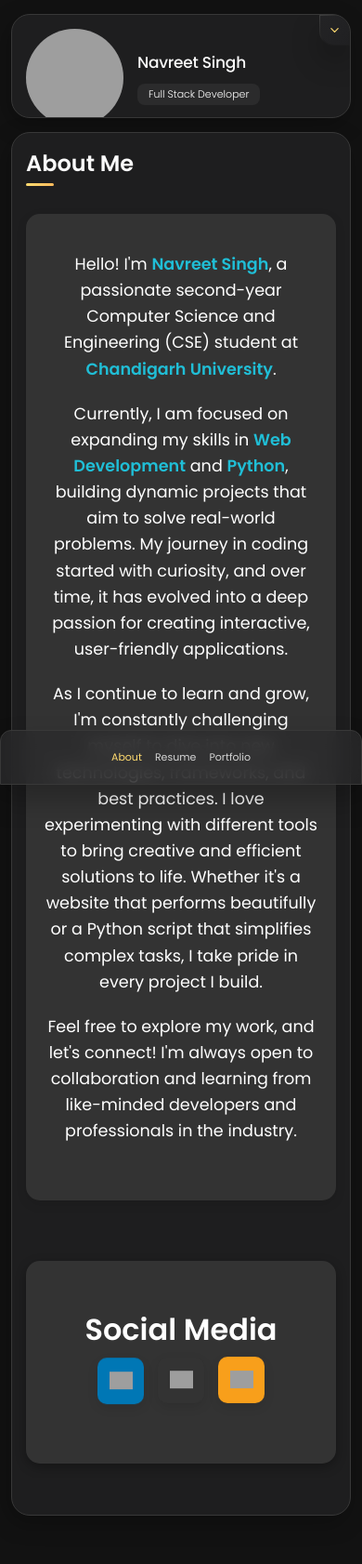
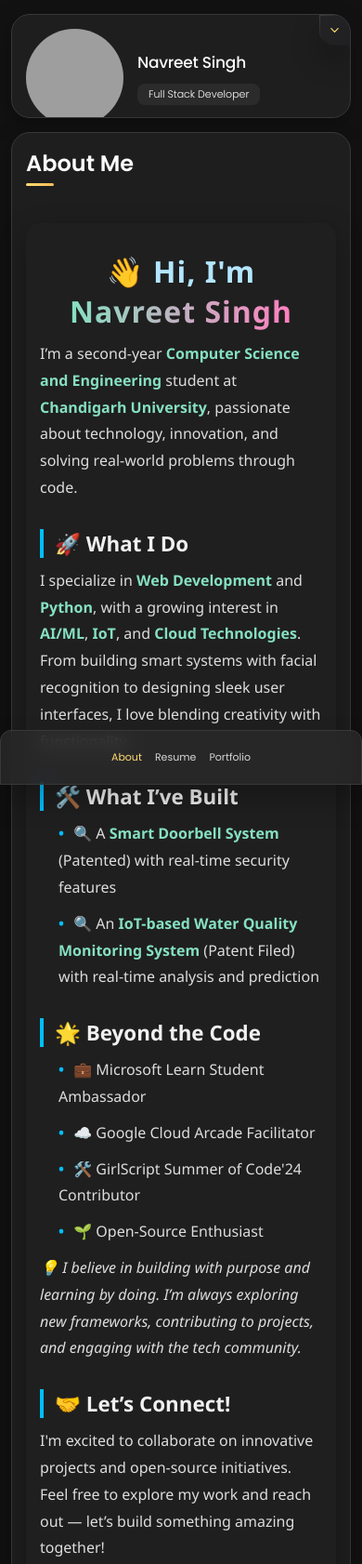
Before and after one commit to NavreetSingh13/NavreetSingh13.github.io, a website: page index.html in a window 390 px wide. Shown: the top 1682 px of the page at 93% size. Drawn offline with nearby package versions, Linux system fonts and the light colour scheme; some packages are replaced by stand-ins of ours; grey boxes are pictures that could not be loaded.

Commit message:
Changed About Me

```diff
--- a/index.html
+++ b/index.html
@@ -122,10 +122,40 @@
                     <h2 class="h2 article-title">About me</h2>
                 </header>
                 <section class="about-me">
-                    <p>Hello! I'm <strong>Navreet Singh</strong>, a passionate second-year Computer Science and Engineering (CSE) student at <strong>Chandigarh University</strong>.</p>
-                    <p>Currently, I am focused on expanding my skills in <strong>Web Development</strong> and <strong>Python</strong>, building dynamic projects that aim to solve real-world problems. My journey in coding started with curiosity, and over time, it has evolved into a deep passion for creating interactive, user-friendly applications.</p>
-                    <p>As I continue to learn and grow, I'm constantly challenging myself to dive into new technologies, frameworks, and best practices. I love experimenting with different tools to bring creative and efficient solutions to life. Whether it's a website that performs beautifully or a Python script that simplifies complex tasks, I take pride in every project I build.</p>
-                    <p>Feel free to explore my work, and let's connect! I'm always open to collaboration and learning from like-minded developers and professionals in the industry.</p>
+                    <div class="about-container">
+                        <h1 class="hero-heading">👋 Hi, I'm <span class="highlighted-name">Navreet Singh</span></h1>
+                        <p class="intro">
+                          I’m a second-year <strong>Computer Science and Engineering</strong> student at <strong>Chandigarh University</strong>, passionate about technology, innovation, and solving real-world problems through code.
+                        </p>
+
+                        <h2>🚀 What I Do</h2>
+                        <p>
+                          I specialize in <strong>Web Development</strong> and <strong>Python</strong>, with a growing interest in <strong>AI/ML</strong>, <strong>IoT</strong>, and <strong>Cloud Technologies</strong>. From building smart systems with facial recognition to designing sleek user interfaces, I love blending creativity with functionality.
+                        </p>
+
+                        <h2>🛠️ What I’ve Built</h2>
+                        <ul class="projects">
+                          <li>🔍 A <strong>Smart Doorbell System</strong> (Patented) with real-time security features</li>
+                          <li>🔍 An <strong>IoT-based Water Quality Monitoring System</strong> (Patent Filed) with real-time analysis and prediction</li>
+                        </ul>
+
+                        <h2>🌟 Beyond the Code</h2>
+                        <ul class="roles">
+                          <li>💼 Microsoft Learn Student Ambassador</li>
+                          <li>☁️ Google Cloud Arcade Facilitator</li>
+                          <li>🛠️ GirlScript Summer of Code'24 Contributor</li>
+                          <li>🌱 Open-Source Enthusiast</li>
+                        </ul>
+
+                        <p class="closing">
+                          💡 I believe in building with purpose and learning by doing. I’m always exploring new frameworks, contributing to projects, and engaging with the tech community.
+                        </p>
+
+                        <h2>🤝 Let’s Connect!</h2>
+                        <p>
+                          I'm excited to collaborate on innovative projects and open-source initiatives. Feel free to explore my work and reach out — let’s build something amazing together!
+                        </p>
+                      </div>
                 </section>
                 <br>
 
@@ -134,11 +164,17 @@
                 -->
 
                 <section class="service">
-                    <h3 class="h3 service-title">Social Media</h3>
+                    <h3 class="h3 service-title">Online Presence</h3>
                     <ul class="floating-social-row">
                         <li class="service-item">
                             <a href="https://www.linkedin.com/in/navreetsingh13" target="_blank" class="social-link linkedin">
                                 <img src="https://static.vecteezy.com/system/resources/previews/023/986/970/non_2x/linkedin-logo-linkedin-logo-transparent-linkedin-icon-transparent-free-free-png.png" alt="LinkedIn">
+                            </a>
+                        </li>
+                        <li class="service-item">
+                            <a href="https://mvp.microsoft.com/en-US/studentambassadors/profile/401bebea-30fa-4a28-834d-fd039bbcb48a
+                            " target="_blank" class="social-link MLSA">
+                                <img src="https://miro.medium.com/v2/resize:fit:1200/1*fMCdGCokXoh8CECCD7j9Og.png" alt="MLSA">
                             </a>
                         </li>
                         <li class="service-item">
@@ -224,17 +260,6 @@
                             <br>
                             <p class="timeline-text">
                                 Gained hands-on experience in project development within a practical and collaborative environment.
-                            </p>
-                        </li>
-                        <li class="timeline-item">
-                            <h4 class="h4 timeline-item-title">Python Programming Internship - CodSoft</h4>
-                            <span>2024</span>
-                            <p class="timeline-text">
-                                Completed a hands-on internship focused on Python programming and real-world applications.
-                            </p>
-                            <br>
-                            <p class="timeline-text">
-                                Gained practical experience in implementing Python concepts such as data structures, file handling, and basic algorithms.
                             </p>
                         </li>
                     </ol>
--- a/style.css
+++ b/style.css
@@ -476,6 +476,71 @@ main {
   #ABOUT
 \*-----------------------------------*/
 
+/* .about-me h1 {
+  font-size: 2.5rem;
+  color: #0b5ed7;
+  margin-bottom: 10px;
+}
+.about-me h1 span {
+  color: #111;
+}
+
+.about-me h2 {
+  margin-top: 30px;
+  color: #2b2b2b;
+  font-size: 1.5rem;
+  border-left: 4px solid #0b5ed7;
+  padding-left: 10px;
+}
+
+.about-me p, li {
+  font-size: 1.1rem;
+  line-height: 1.7;
+  margin-top: 10px;
+}
+
+.about-me ul {
+  list-style: none;
+  padding-left: 0;
+}
+
+.intro {
+  font-weight: 500;
+}
+
+.projects, .roles {
+  margin-left: 20px;
+}
+
+.closing {
+  font-style: italic;
+  color: #555;
+}
+
+.about-me ul li::before {
+  content: "• ";
+  color: #0b5ed7;
+  font-weight: bold;
+}
+
+@media (max-width: 768px) {
+  .about-container {
+    padding: 20px;
+  }
+
+  h1 {
+    font-size: 2rem;
+  }
+
+  h2 {
+    font-size: 1.3rem;
+  }
+
+  p, li {
+    font-size: 1rem;
+  }
+}
+
 .about-me {
   padding: 40px 20px;
   background-color: #333;
@@ -504,7 +569,10 @@ main {
   font-weight: bold;
   transition: transform 0.3s ease, color 0.3s ease;
   animation: floating 3s ease-in-out infinite, textAnimation 1s ease-out forwards;
-}
+
+}
+
+
 
 @keyframes floating {
   0% {
@@ -533,6 +601,164 @@ main {
     transform: translateY(0);
     opacity: 1;
   }
+} */
+
+.about-me {
+  padding: 40px 20px;
+  background-color: #1f1f1f;
+  color: #ffffff;
+  text-align: left;
+  border-radius: 15px;
+  box-shadow: 0 10px 30px rgba(0, 0, 0, 0.3);
+  max-width: 900px;
+  margin: 40px auto;
+  font-family: 'Segoe UI', Tahoma, Geneva, Verdana, sans-serif;
+}
+
+.about-me h1{
+  text-align: center;
+  font-family: 'Segoe UI', Tahoma, Geneva, Verdana, sans-serif;
+}
+
+.hero-heading {
+  font-size: 3rem;
+  font-weight: 600;
+  color: hsl(200, 100%, 85%);
+  animation: fadeInUp 1.4s ease;
+  letter-spacing: 1px;
+  position: relative;
+}
+
+.highlighted-name {
+  background: linear-gradient(90deg, hsl(160, 60%, 70%), hsl(330, 100%, 75%));
+  -webkit-background-clip: text;
+  -webkit-text-fill-color: transparent;
+  font-weight: 700;
+  position: relative;
+  display: inline-block;
+  transition: transform 0.3s ease, text-shadow 0.4s ease;
+}
+
+.highlighted-name:hover {
+  transform: scale(1.08);
+  text-shadow: 0 0 10px hsla(330, 100%, 75%, 0.5), 0 0 20px hsla(160, 60%, 70%, 0.3);
+}
+
+@keyframes fadeInUp {
+  0% {
+    opacity: 0;
+    transform: translateY(30px);
+  }
+  100% {
+    opacity: 1;
+    transform: translateY(0);
+  }
+}
+
+@media (max-width: 768px) {
+  .hero-heading {
+    font-size: 2.2rem;
+  }
+}
+
+.about-me h2 {
+  margin-top: 30px;
+  color: #f0f0f0;
+  font-size: 1.8rem;
+  border-left: 4px solid #00bfff;
+  padding-left: 12px;
+}
+
+.about-me p,
+.about-me li {
+  font-size: 1.15rem;
+  line-height: 1.8;
+  margin-top: 10px;
+  color: #dddddd;
+}
+
+.intro {
+  font-weight: 500;
+}
+
+.about-me ul {
+  list-style: none;
+  padding-left: 0;
+  margin-left: 20px;
+}
+
+.projects,
+.roles {
+  margin-left: 20px;
+}
+
+.about-me ul li::before {
+  content: "• ";
+  color: #00bfff;
+  font-weight: bold;
+  margin-right: 6px;
+}
+
+.about-me strong {
+  color: hsl(160, 60%, 70%);
+  font-weight: bold;
+  transition: transform 0.3s ease, color 0.3s ease;
+  animation: floating 3s ease-in-out infinite, textAnimation 1s ease-out forwards;
+}
+
+.closing {
+  font-style: italic;
+  color: #bbbbbb;
+  margin-top: 30px;
+}
+
+.about-me strong:hover {
+  transform: scale(1.1);
+  color: hsl(45, 100%, 70%);
+  animation: none;
+}
+
+@keyframes floating {
+  0% {
+    transform: translateY(0);
+  }
+  50% {
+    transform: translateY(-5px);
+  }
+  100% {
+    transform: translateY(0);
+  }
+}
+
+@keyframes textAnimation {
+  0% {
+    transform: translateY(10px);
+    opacity: 0;
+  }
+  100% {
+    transform: translateY(0);
+    opacity: 1;
+  }
+}
+
+@media (max-width: 768px) {
+  .about-me {
+    padding: 30px 15px;
+  }
+
+  .about-me h1 {
+    font-size: 2rem;
+    text-align: center;
+  }
+
+  .about-me h2 {
+    font-size: 1.4rem;
+  }
+
+  .about-me p,
+  .about-me li {
+    font-size: 1rem;
+  }
 }
 
 /*--------*\
@@ -542,30 +768,30 @@ main {
 .service {
   padding: 50px 20px;
   text-align: center;
-  background-color: #333; /* Black background */
-  color: #fff; /* White text color for contrast */
-  border-radius: 15px; /* Rounded corners for the box */
-  box-shadow: 0 4px 12px rgba(0, 0, 0, 0.3); /* Soft shadow around the box */
-  max-width: 900px; /* Optional: Set max width to make it look better on large screens */
-  margin: 40px auto; /* Center-align the section and add some margin from top and bottom */
+  background-color: #333;
+  color: #fff;
+  border-radius: 15px;
+  box-shadow: 0 4px 12px rgba(0, 0, 0, 0.3);
+  max-width: 900px;
+  margin: 40px auto;
 }
 
 .service-title {
   font-size: 2em;
-  color: #ffffff; /* A blue color for the title */
+  color: #ffffff;
   margin-bottom: 20px;
 }
 
 .floating-social-row {
   position: relative;
-  bottom: 20px; /* Position the icons 20px from the bottom */
-  left: 50%;    /* Center align the row */
-  transform: translateX(-50%); /* Align horizontally */
-  display: flex;               /* Change layout to horizontal */
-  flex-direction: row;         /* Ensure horizontal layout */
+  bottom: 20px;
+  left: 50%;
+  transform: translateX(-50%);
+  display: flex;
+  flex-direction: row;
   justify-content: center;
   align-items: center;
-  gap: 20px;                   /* Space between the icons */
+  gap: 20px;
   list-style-type: none;
   padding: 0;
   z-index: 5;
@@ -580,10 +806,10 @@ main {
   flex-wrap: wrap;
   justify-content: center;
   align-items: center;
-  width: 60px; /* Box width */
-  height: 60px; /* Box height */
+  width: 60px;
+  height: 60px;
   background-color: #333;
-  border-radius: 10px; /* Slightly rounded corners */
+  border-radius: 10px;
   box-shadow: 0 4px 12px rgba(0, 0, 0, 0.1);
   transition: transform 0.3s ease, box-shadow 0.3s ease, background-color 0.3s ease;
   text-align: center;
@@ -597,13 +823,13 @@ main {
 }
 
 .social-link:hover {
-  transform: translateY(-5px) scale(1.1); /* Slightly lift and enlarge the box */
+  transform: translateY(-5px) scale(1.1);
   box-shadow: 0 8px 20px rgba(0, 0, 0, 0.3);
   background-color: rgba(255, 255, 255, 0.9);
 }
 
 .social-link img:hover {
-  transform: rotate(360deg); /* Rotate icon on hover */
+  transform: rotate(360deg);
   filter: brightness(1.2);
   transition: transform 0.6s ease-in-out;
 }
@@ -618,6 +844,10 @@ main {
 
 .social-link.leetcode {
   background-color: #f89f1b;
+}
+
+.social-link.MLSA {
+  background-color: #ffffff;
 }
 
 .social-link.linkedin:hover {
```
